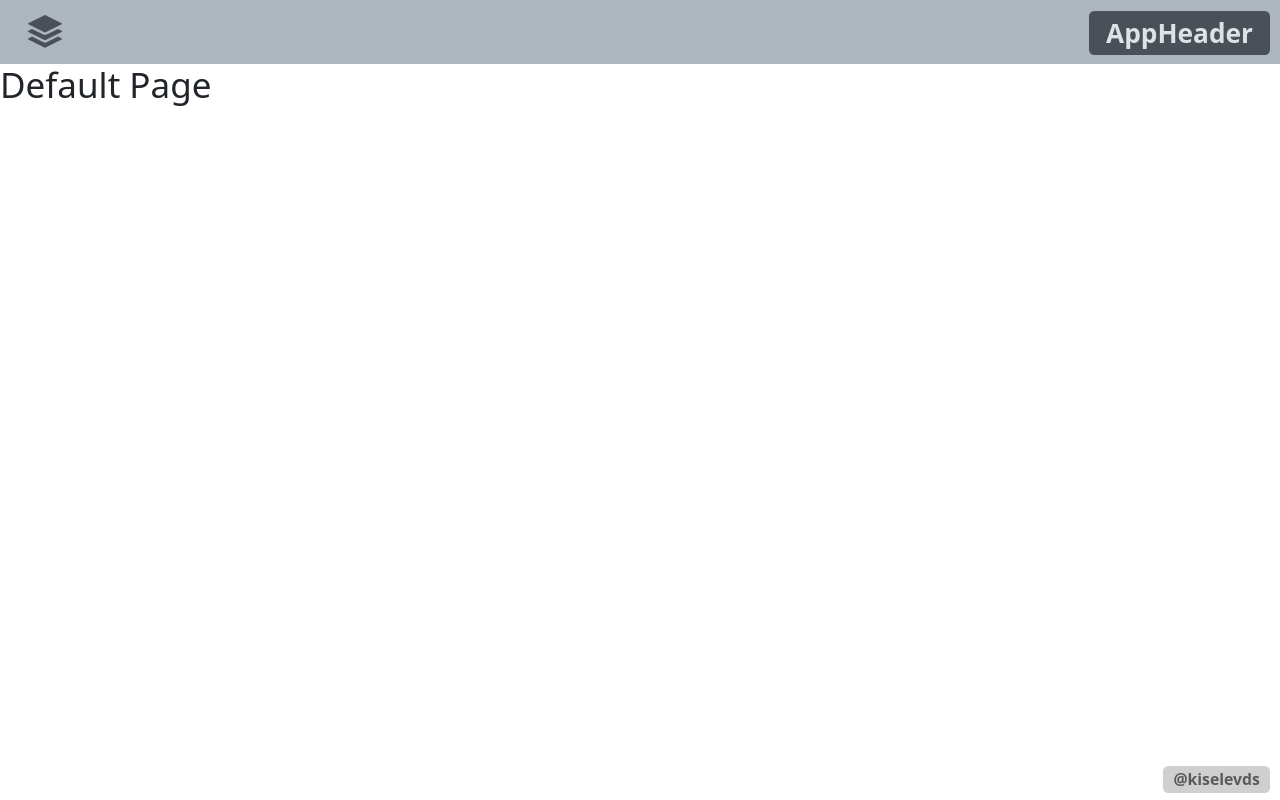
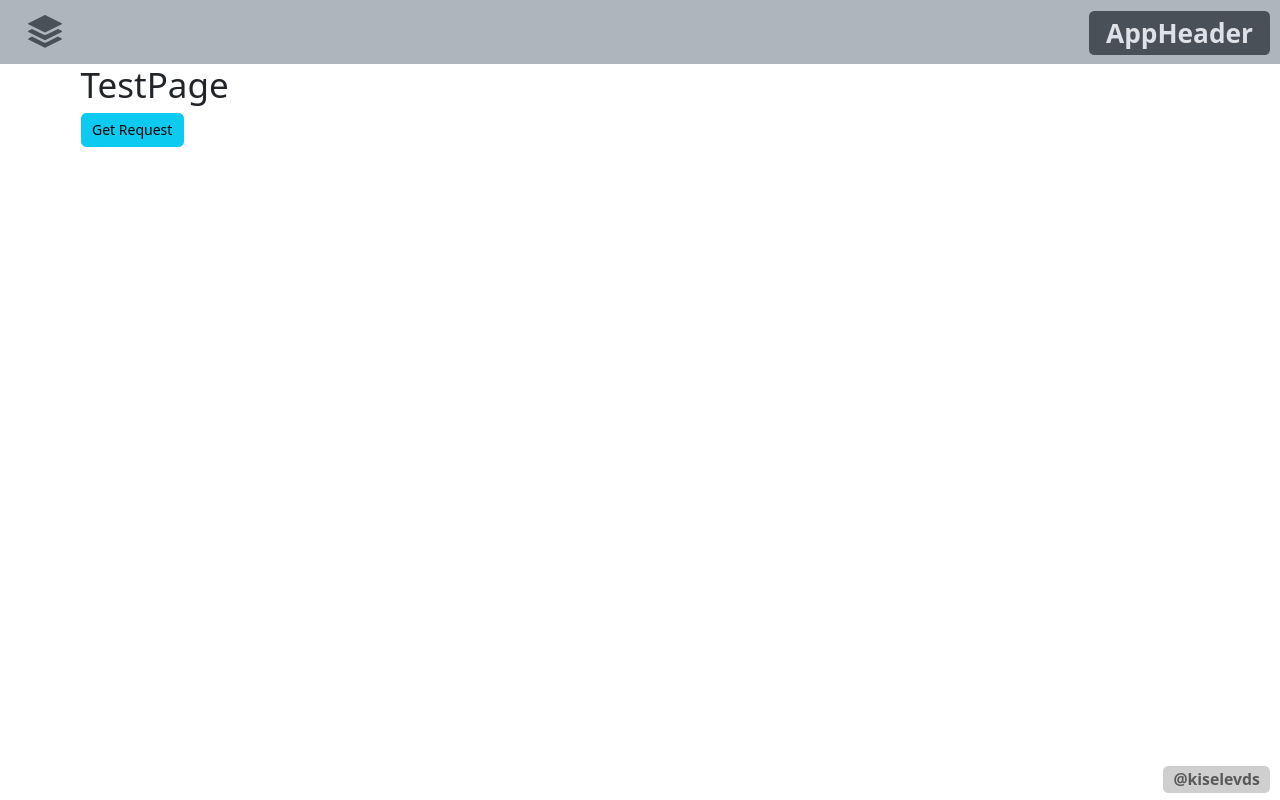
Before and after one commit to sanddwich/react-ts-front, a React (Create React App) app: page /test in a window 1280 px wide. Built offline with nearby package versions, Linux system fonts and the light colour scheme.

Commit message:
31231213

```diff
--- a/src/AppRoutes/AppRoutes.tsx
+++ b/src/AppRoutes/AppRoutes.tsx
@@ -1,7 +1,4 @@
 import {Routes, Route} from "react-router-dom";
-import MainLayout from "../Layouts/MainLayout/MainLayout";
-import Main from '../Pages/Mian/Main';
-import Second from "../Pages/Second/Second";
 import {Context} from "../index";
 import {useContext} from "react";
 import {observer} from "mobx-react";
--- a/src/DefaultData/LinkListData.tsx
+++ b/src/DefaultData/LinkListData.tsx
@@ -4,6 +4,7 @@ import Auth from "../Pages/Auth/Auth";
 import MainLayout from "../Layouts/MainLayout/MainLayout";
 import Default from "../Pages/Default/Default";
 import Second from "../Pages/Second/Second";
+import TestPage from "../Pages/TestPage/TestPage";
 
 const adminNode = '/admin/'
 const superUserNode = '/superuser/'
@@ -63,6 +64,11 @@ const LinkListData: LinkListInterface = {
                 component: <Auth/>
             },
             {
+                title: 'Test',
+                url: 'test',
+                component: <TestPage/>
+            },
+            {
                 title: 'Default',
                 url: '*',
                 component: <Default/>
--- /dev/null
+++ b/src/Interfaces/RequestMethodType.ts
@@ -0,0 +1 @@
+export type RequestMethodType = "GET" | "POST" | "PUT" | "DELETE";
--- /dev/null
+++ b/src/Pages/TestPage/TestPage.scss
@@ -0,0 +1,3 @@
+.TestPage {
+
+}
--- /dev/null
+++ b/src/Pages/TestPage/TestPage.tsx
@@ -0,0 +1,41 @@
+import React, {useContext} from 'react';
+import './TestPage.scss';
+import {Button, Container} from "react-bootstrap";
+import axios, {AxiosRequestConfig} from "axios";
+import {Context} from "../../index";
+
+interface TestPageInterface {}
+
+const TestPage = (props: TestPageInterface) => {
+    const urlExample = 'https://fakestoreapi.com/productsQQQQ';
+    const {appStore} = useContext(Context)
+
+    const request = async (axiosRequestConfig: AxiosRequestConfig):Promise<any> => {
+        const res = await appStore.apiService.simpleRequest(axiosRequestConfig);
+        console.log(res);
+    }
+
+    const getRequest = ():void => {
+        request({
+            url: urlExample,
+            method: "GET"
+        });
+    }
+
+    return (
+        <Container>
+            <h1>TestPage</h1>
+            <div className={`d-flex`}>
+                <Button
+                    type={`button`}
+                    variant={"info"}
+                    onClick={() => getRequest()}
+                >
+                    Get Request
+                </Button>
+            </div>
+        </Container>
+    );
+}
+
+export default TestPage;
--- /dev/null
+++ b/src/Services/APIService.ts
@@ -0,0 +1,19 @@
+import axios, {AxiosRequestConfig, AxiosResponse} from 'axios';
+import BackEndData from "../DefaultData/BackEndData";
+
+export default class APIService {
+    private baseUrl = BackEndData.apiUrl;
+    private axiosService = axios.create();
+
+    simpleRequest = async (axiosRequestConfig: AxiosRequestConfig):Promise<any> => {
+        let res = {};
+        await this.axiosService(axiosRequestConfig)
+            .then(resp => {res = resp})
+            .catch(e => {res = {error: e, status: 404}});
+
+        // return res as AxiosResponse;
+        return res;
+    }
+
+
+}
--- a/src/Store/AppStore.ts
+++ b/src/Store/AppStore.ts
@@ -4,11 +4,13 @@ import BackendInterface from "../Interfaces/BackendInterface";
 import BackEndData from "../DefaultData/BackEndData";
 import LinkListInterface from "../Interfaces/LinkListInterface";
 import LinkListData from "../DefaultData/LinkListData";
+import APIService from "../Services/APIService";
 
 export default class AppStore {
     userData = {} as UserDataInterface;
     backEnd = BackEndData as BackendInterface;
     routes = LinkListData as LinkListInterface;
+    apiService: APIService = new APIService();
 
     constructor() {
         this.setTokenFromLocalStorage();
```
